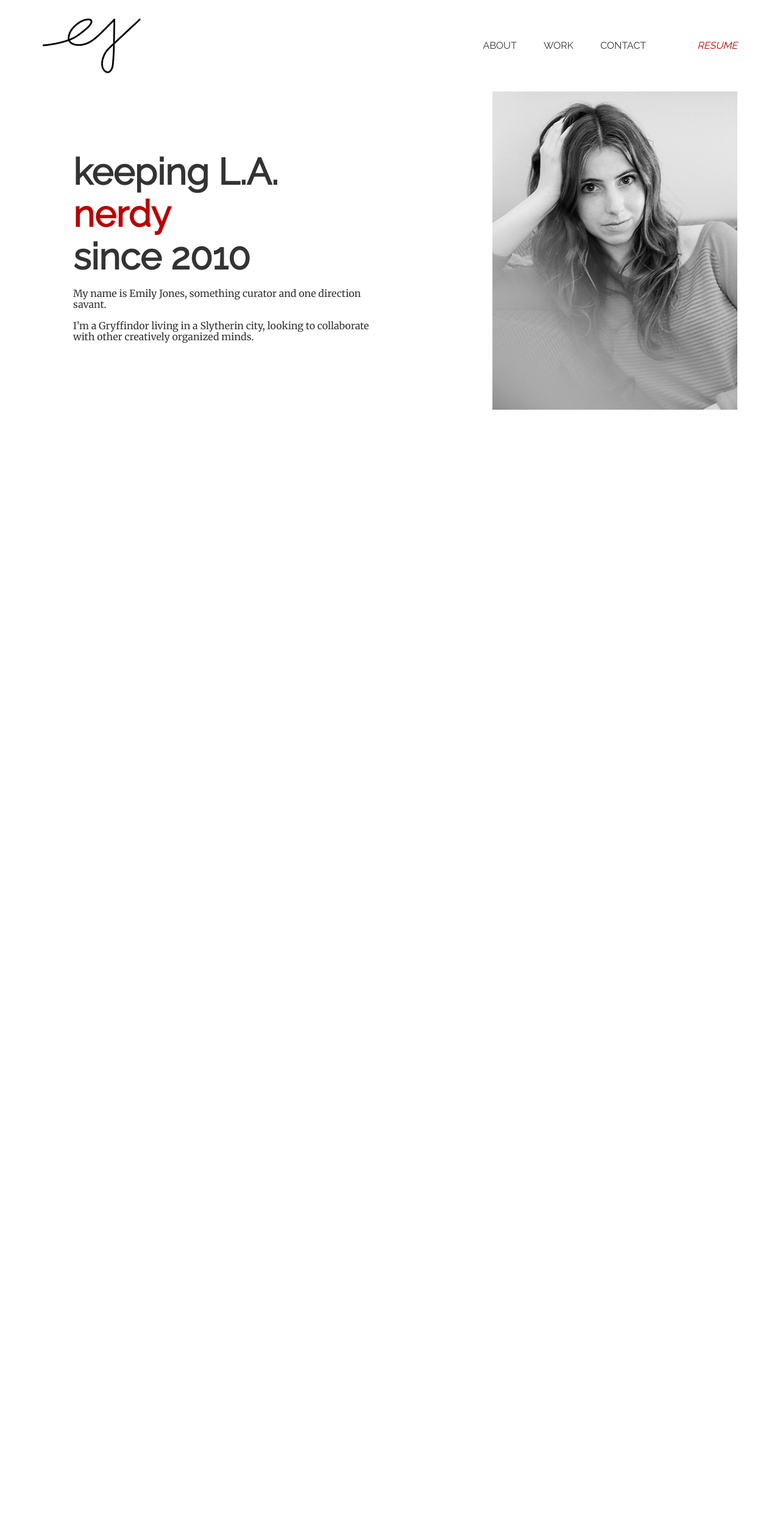
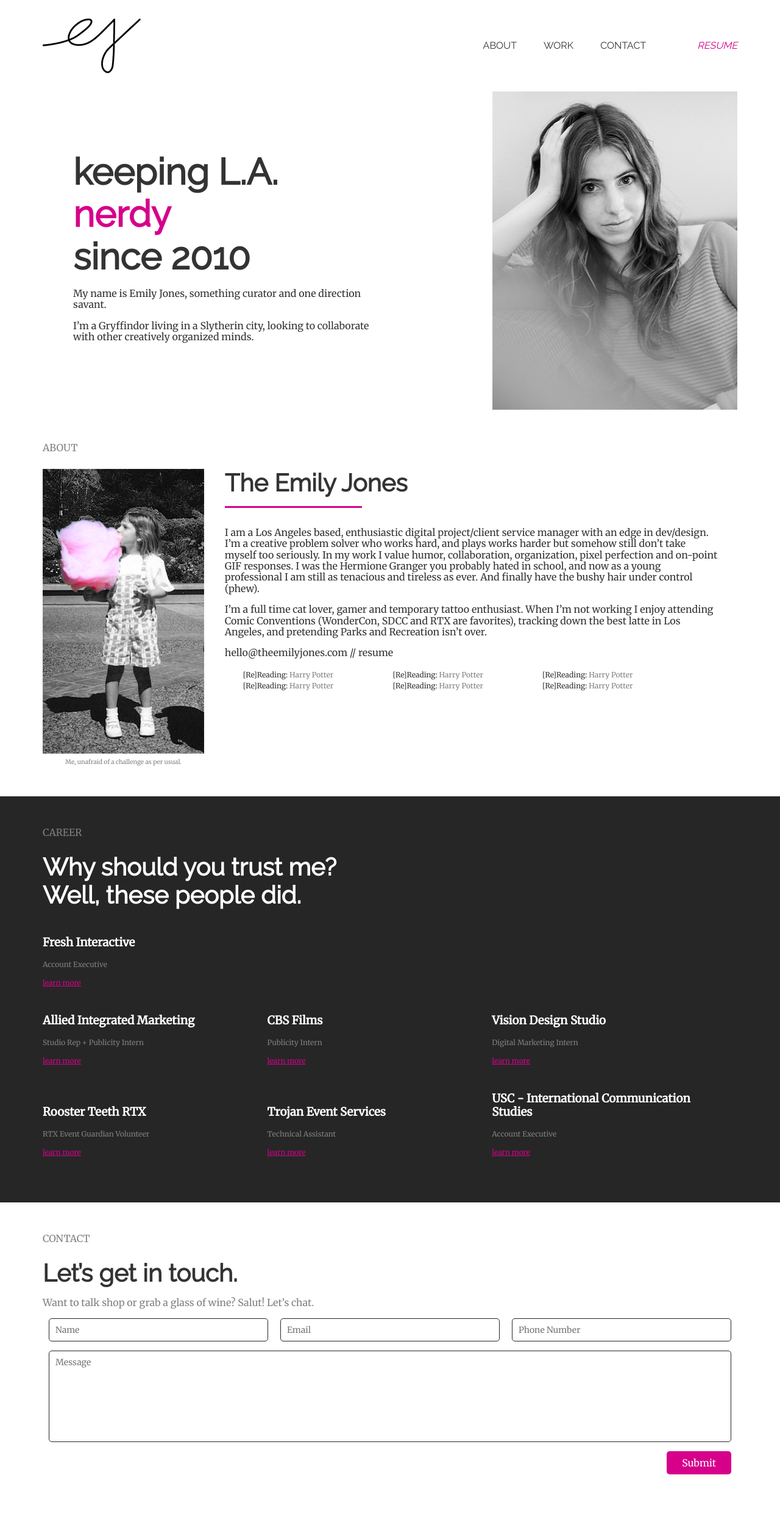
Before and after one commit to sowhatdoido/theemilyjones, a web app: file index.html in a window 1280 px wide. Shown: the whole page at 61% size. Before the commit the page ends 672 px from the top, so only its background shows below. Run offline with its HTML, style and script files only (its server is not run), Linux system fonts and the light colour scheme; some libraries are stand-ins or nearby versions.

Commit message:
Finish site skeleton

```diff
--- a/assets/css/main.css
+++ b/assets/css/main.css
@@ -65,11 +65,11 @@ nav.nav .nav__item:hover {
     text-decoration: underline;
 }
 nav.nav .nav__item.nav__item--red {
-    color: #bb0000;
+    color: #d6008b;
     font-style: italic;
 }
 
-@media(min-width: 760px){
+@media(min-width: 761px){
     nav.nav .nav__item {
         margin-left: 40px;
         display: inline-block;
@@ -82,13 +82,13 @@ nav.nav .nav__item.nav__item--red {
 .hero .col {
     width: 100%;
 }
-.hero .col__left h2 {
+h2 {
     font-size: 60px;
     margin: 0;
     font-family: 'Raleway', sans-serif;
 }
 .hero .col__left h2 .text-rotator {
-    color: #bb0000;
+    color: #d6008b;
     overflow: hidden;
     display: inline-block;
     height: 70px;
@@ -126,7 +126,7 @@ nav.nav .nav__item.nav__item--red {
     margin-bottom: 25px;
 }
 
-@media(min-width: 760px){
+@media(min-width: 761px){
     .hero .section__content {
         display: flex;
         justify-content: space-between;
@@ -142,3 +142,164 @@ nav.nav .nav__item.nav__item--red {
         margin-bottom: 0;
     }
 }
+
+.about {
+    padding: 50px 0;
+}
+.section__heading {
+    color: gray;
+    text-transform: uppercase;
+    margin-bottom: 25px;
+    display: block;
+}
+.about h2 {
+    font-size: 40px;
+    margin: 0px;
+    display: inline-block;
+    position: relative;
+}
+.about h2:after {
+    content: '';
+    width: 75%;
+    height: 3px;
+    display: block;
+    background: #d6008b;
+    margin: 15px 0;
+}
+.about__columns {}
+.about .col {
+    display: inline-block;
+    vertical-align: top;
+    width: 100%;
+}
+.about .col.col__left {
+    text-align: center;
+    margin-bottom: 50px;
+}
+.about .col.col__left img {
+    display: inline-block;
+    margin-bottom: 5px;
+}
+.about .col.col__left span {
+    font-size: 10px;
+    display: block;
+    color: gray;
+}
+
+.about ul {
+    padding: 0;
+    -webkit-box-sizing: border-box;
+    -moz-box-sizing: border-box;
+    box-sizing: border-box;
+}
+.about ul li {
+    display: inline-block;
+    width: 31%;
+    font-size: 12px;
+}
+.about ul li span {
+    color: gray;
+}
+
+@media(min-width: 760px){
+    .about .col.col__left {
+        width: 100%;
+        max-width: 265px;
+        margin-bottom: 0;
+    }
+    .about .col.col__right {
+        width: 100%;
+        padding-left: 30px;
+        max-width: calc(100% - 300px);
+        -webkit-box-sizing: border-box;
+        -moz-box-sizing: border-box;
+        box-sizing: border-box;
+    }
+    .about ul {
+        padding: 0 0 0 30px;
+    }
+}
+
+.work {
+    padding: 50px 0;
+    background: #262626;
+    color: #FFF;
+}
+.work h2 {
+    font-size: 40px;
+    margin-bottom: 25px;
+}
+.work .work__row {
+    position: relative;
+}
+.work .work__listing {
+    width: 100%;
+    display: inline-block;
+    margin-bottom: 25px;
+}
+.work .work__listing p {
+    font-size: 12px;
+    color: gray;
+}
+.work .work__listing a {
+    color: #d6008b;
+    font-size: 12px;
+}
+
+@media(min-width: 760px){
+    .work .work__listing {
+        width: 32%;
+    }
+}
+
+.contact {
+    padding: 50px 0;
+}
+.contact h2 {
+    font-size: 40px;
+}
+.contact p {
+    color: gray;
+}
+.contact form {
+    font-size: 0;
+}
+.contact .form-group {
+    width: 100%;
+    position: relative;
+    margin-bottom: 15px;
+    padding: 0 10px;
+    -webkit-box-sizing: border-box;
+    -moz-box-sizing: border-box;
+    box-sizing: border-box;
+}
+.contact .form-group input,
+.contact .form-group textarea {
+    width: 100%;
+    border: 1px solid #262626;
+    padding: 10px;
+    border-radius: 5px;
+    font-size: 14px;
+    -webkit-box-sizing: border-box;
+    -moz-box-sizing: border-box;
+    box-sizing: border-box;
+}
+.contact .form-group textarea {
+    resize: none;
+    height: 150px;
+}
+.contact button.btn {
+    background: #d6008b;
+    color: #FFF;
+    font-size: 16px;
+    border: 0;
+    border-radius: 5px;
+    padding: 10px 25px;
+    cursor: pointer;
+}
+@media(min-width: 760px){
+    .contact .form-group.col-3 {
+        display: inline-block;
+        width: 33.33%;
+    }
+}
--- a/index.html
+++ b/index.html
@@ -24,7 +24,7 @@
         </div>
     </div>
     <div class="section hero">
-        <div class="section__content clearfix">
+        <div class="section__content">
             <div class="col col__right">
                 <img src="./assets/images/emily.png" alt="itz me">
             </div>
@@ -49,13 +49,108 @@
             </div>
         </div>
     </div>
-
+    <div class="section about">
+        <div class="section__content">
+            <span class="section__heading">about</span>
+            <div class="about__columns">
+                <div class="col col__left">
+                    <img src="./assets/images/candy.png" alt="Me, unafraid of a challenge as per usual.">
+                    <span>Me, unafraid of a challenge as per usual.</span>
+                </div>
+                <div class="col col__right">
+                    <h2>The Emily Jones</h2>
+                    <p>I am a Los Angeles based, enthusiastic digital project/client service manager with an edge in dev/design. I’m a creative problem solver who works hard, and plays works harder but somehow still don’t take myself too seriously. In my work I value humor, collaboration, organization, pixel perfection and on-point GIF responses. I was the Hermione Granger you probably hated in school, and now as a young professional I am still as tenacious and tireless as ever. And finally have the bushy hair under control (phew).</p>
+                    <p>I’m a full time cat lover, gamer and temporary tattoo enthusiast. When I’m not working I enjoy attending Comic Conventions (WonderCon, SDCC and RTX are favorites), tracking down the best latte in Los Angeles, and pretending Parks and Recreation isn’t over.</p>
+                    <p>hello@theemilyjones.com   //   resume</p>
+                    <span></span>
+                    <ul>
+                        <li>[Re]Reading: <span>Harry Potter</span></li>
+                        <li>[Re]Reading: <span>Harry Potter</span></li>
+                        <li>[Re]Reading: <span>Harry Potter</span></li>
+                        <li>[Re]Reading: <span>Harry Potter</span></li>
+                        <li>[Re]Reading: <span>Harry Potter</span></li>
+                        <li>[Re]Reading: <span>Harry Potter</span></li>
+                    </ul>
+                </div>
+            </div>
+        </div>
+    </div>
+    <div class="section work">
+        <div class="section__content">
+            <span class="section__heading">Career</span>
+            <h2>Why should you trust me? <br /> Well, these people did.</h2>
+            <div class="work__row">
+                <div class="work__listing">
+                    <h3>Fresh Interactive</h3>
+                    <p>Account Executive</p>
+                    <a href="#">learn more</a>
+                </div>
+            </div>
+             <div class="work__row">
+                <div class="work__listing">
+                    <h3>Allied Integrated Marketing</h3>
+                    <p>Studio Rep + Publicity Intern</p>
+                    <a href="#">learn more</a>
+                </div>
+                <div class="work__listing">
+                    <h3>CBS Films</h3>
+                    <p>Publicity Intern</p>
+                    <a href="#">learn more</a>
+                </div>
+                <div class="work__listing">
+                    <h3>Vision Design Studio</h3>
+                    <p>Digital Marketing Intern</p>
+                    <a href="#">learn more</a>
+                </div>
+            </div>
+            <div class="work__row">
+                <div class="work__listing">
+                    <h3>Rooster Teeth RTX</h3>
+                    <p>RTX Event Guardian Volunteer</p>
+                    <a href="#">learn more</a>
+                </div>
+                <div class="work__listing">
+                    <h3>Trojan Event Services</h3>
+                    <p>Technical Assistant</p>
+                    <a href="#">learn more</a>
+                </div>
+                <div class="work__listing">
+                    <h3>USC - International Communication Studies</h3>
+                    <p>Account Executive</p>
+                    <a href="#">learn more</a>
+                </div>
+            </div>
+        </div>
+    </div>
+     <div class="section contact">
+        <div class="section__content">
+            <span class="section__heading">Contact</span>
+            <h2>Let’s get in touch.</h2>
+            <p>Want to talk shop or grab a glass of wine? Salut! Let’s chat.</p>
+            <form action="">
+                <div class="form-group col-3">
+                    <input type="text" placeholder="Name" />
+                </div>
+                <div class="form-group col-3">
+                    <input type="text" placeholder="Email" />
+                </div>
+                <div class="form-group col-3">
+                    <input type="text" placeholder="Phone Number" />
+                </div>
+                <div class="form-group">
+                    <textarea placeholder="Message"></textarea>
+                </div>
+                <div class="form-group" style="text-align: right;">
+                    <button class="btn">Submit</button>
+                </div>
+            </form>
+        </div>
+    </div>
 
     <link href="https://fonts.googleapis.com/css?family=Merriweather|Raleway" rel="stylesheet">
     <link rel="stylesheet" href="https://cdnjs.cloudflare.com/ajax/libs/normalize/5.0.0/normalize.min.css">
     <link rel="stylesheet" href="https://maxcdn.bootstrapcdn.com/font-awesome/4.7.0/css/font-awesome.min.css">
     <link rel="stylesheet" href="assets/css/main.css">
-
     <script src="https://cdnjs.cloudflare.com/ajax/libs/jquery/3.1.1/jquery.min.js"></script>
     <script>
         var rotateText = function(){
```
Also changed, not shown: package.json (added, +20 -0 lines), assets/images/candy.png (added), assets/images/circle.jpg (added), 1 other file.
